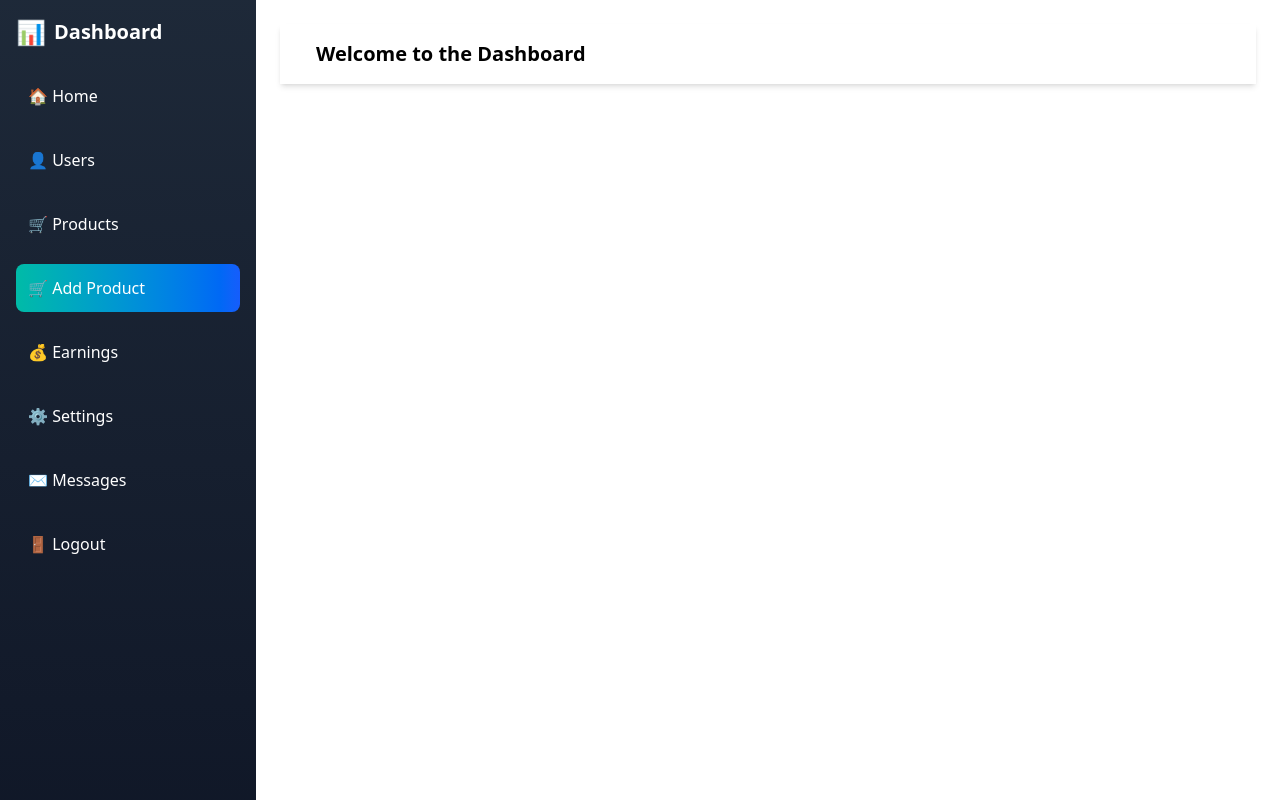
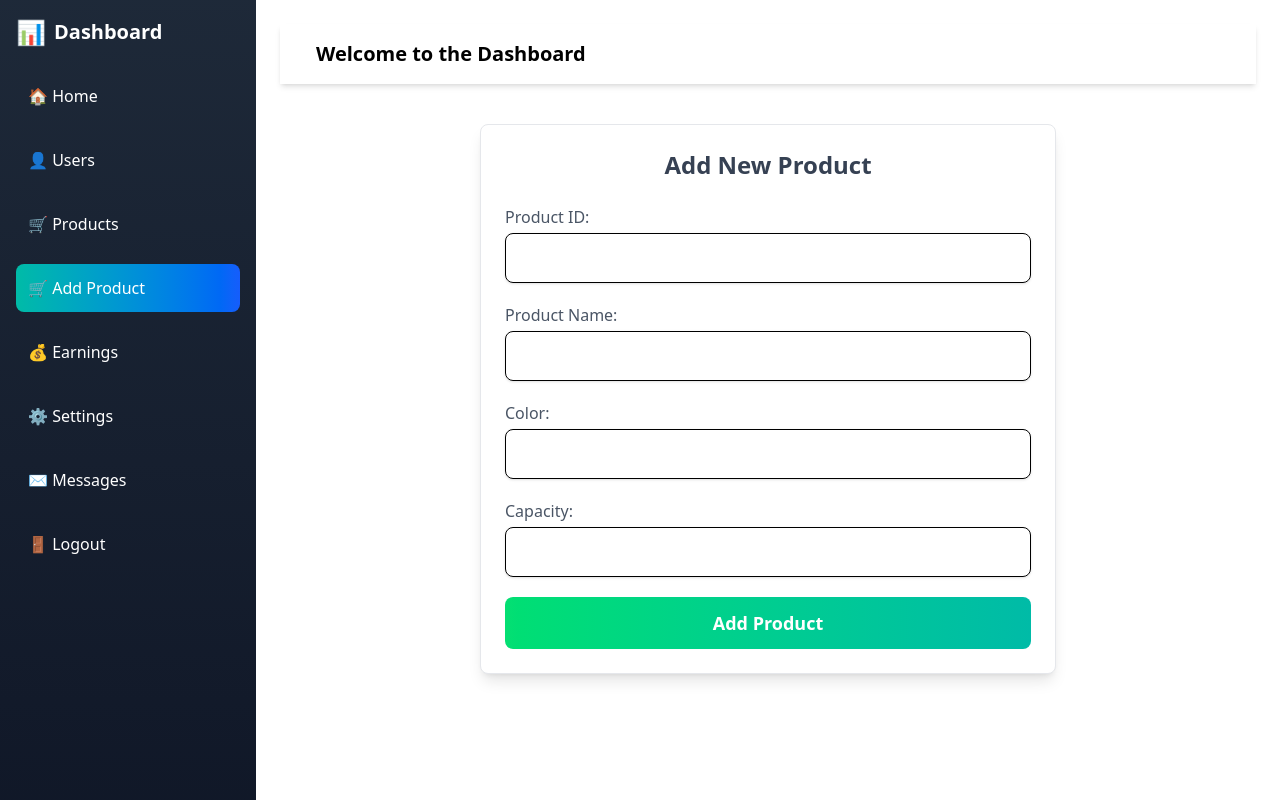
Before and after one commit to sajib689/admin-dashboard, a React (Vite) app: page /addproduct in a window 1280 px wide. Built offline with nearby package versions, Linux system fonts and the light colour scheme.

Commit message:
implement AddProduct component with form submission and input fields for product details

```diff
--- a/src/components/AddProduct.jsx
+++ b/src/components/AddProduct.jsx
@@ -2,11 +2,89 @@
 
 const AddProduct = () => {
 
-    return (
-        <div>
 
+  const handleSubmit = (e) => {
+    e.preventDefault();
+    const form = e.target;
+    const name = form.name.value;
+    const data = {
+        color: form.color.value,
+        capacity: form.capacity.value
+    }
+    fetch("https://api.restful-api.dev/objects",{
+        method: "POST",
+        headers: {
+            "Content-Type": "application/json"
+        },
+        body: JSON.stringify({name, data})
+    })
+    .then( res => {
+        console.log(res)
+    })
+    .catch(err => {
+        console.log(err)
+    })
+  };
+
+  return (
+    <div className="max-w-xl mx-auto mt-10 p-6 bg-white rounded-lg shadow-lg border border-gray-200">
+      <h2 className="text-2xl font-bold text-gray-700 text-center mb-6">Add New Product</h2>
+
+      <form onSubmit={handleSubmit} className="space-y-5">
+        {/* Product ID */}
+        <div className="flex flex-col">
+          <label className="font-medium text-gray-600">Product ID:</label>
+          <input
+            type="text"
+            name="id"
+            className="mt-1 p-3 border rounded-lg shadow-sm focus:ring-2 focus:ring-blue-400 focus:outline-none"
+            required
+          />
         </div>
-    );
+
+        {/* Product Name */}
+        <div className="flex flex-col">
+          <label className="font-medium text-gray-600">Product Name:</label>
+          <input
+            type="text"
+            name="name"
+            className="mt-1 p-3 border rounded-lg shadow-sm focus:ring-2 focus:ring-blue-400 focus:outline-none"
+            required
+          />
+        </div>
+
+        {/* Product Color */}
+        <div className="flex flex-col">
+          <label className="font-medium text-gray-600">Color:</label>
+          <input
+            type="text"
+            name="color"
+            className="mt-1 p-3 border rounded-lg shadow-sm focus:ring-2 focus:ring-blue-400 focus:outline-none"
+            required
+          />
+        </div>
+
+        {/* Product Capacity */}
+        <div className="flex flex-col">
+          <label className="font-medium text-gray-600">Capacity:</label>
+          <input
+            type="text"
+            name="capacity"
+            className="mt-1 p-3 border rounded-lg shadow-sm focus:ring-2 focus:ring-blue-400 focus:outline-none"
+            required
+          />
+        </div>
+
+        {/* Submit Button */}
+        <button
+          type="submit"
+          className="w-full bg-gradient-to-r from-green-400 to-teal-500 text-white py-3 rounded-lg text-lg font-semibold hover:bg-blue-700 transition duration-300"
+        >
+          Add Product
+        </button>
+      </form>
+    </div>
+  );
 };
 
 export default AddProduct;
```
